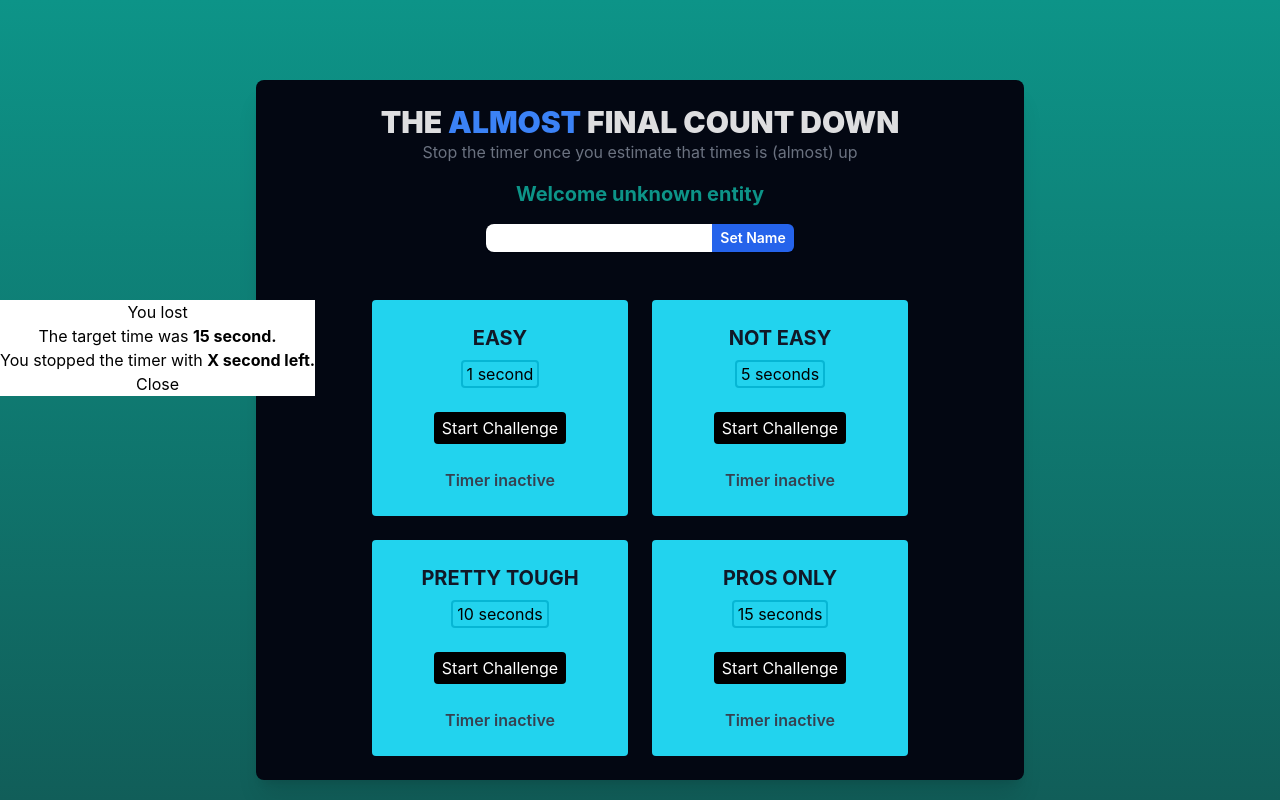
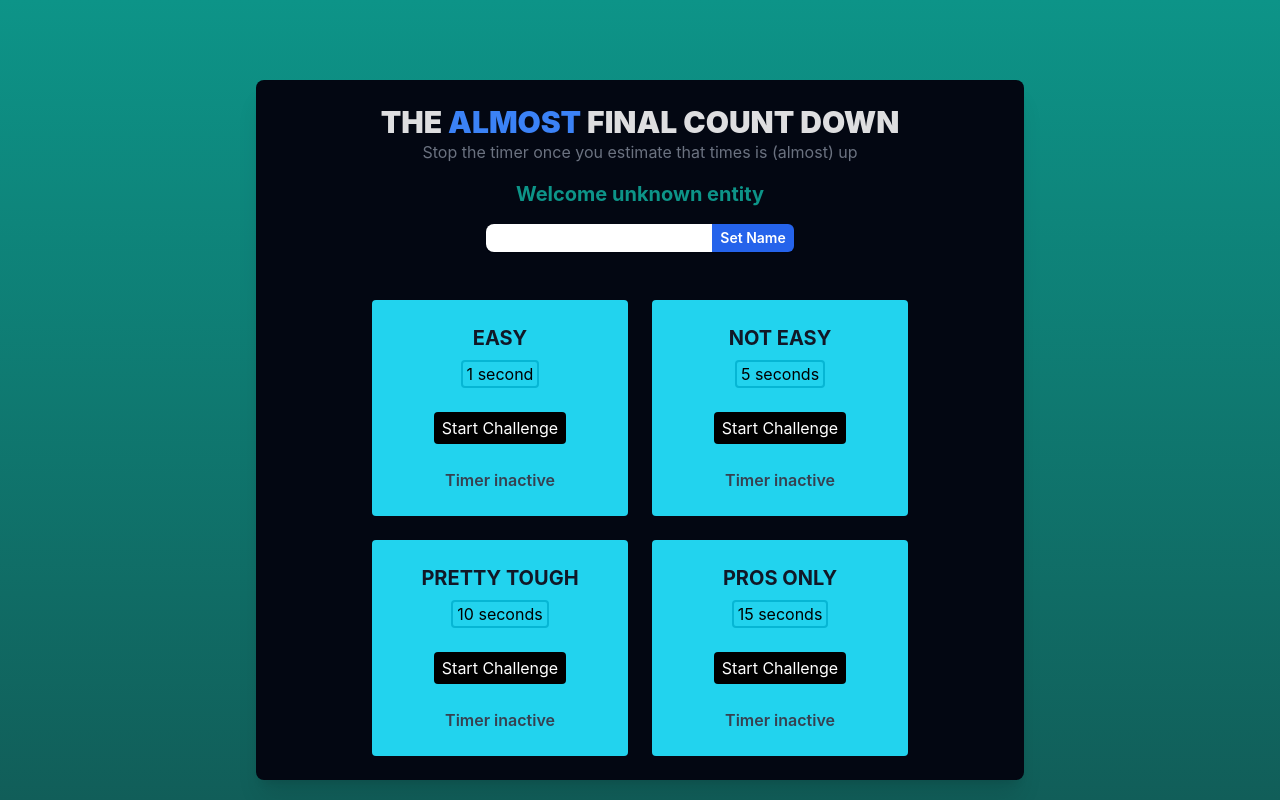
Before and after one commit to AiroldiFederico/Countdown-challenge, a React (Vite) app: page / in a window 1280 px wide. Built offline with nearby package versions, Linux system fonts and the light colour scheme.

Commit message:
major logic changes

```diff
--- a/src/components/ResultModal.jsx
+++ b/src/components/ResultModal.jsx
@@ -1,10 +1,13 @@
 import { forwardRef, useImperativeHandle, useRef } from "react";
 
-const ResultModal = forwardRef(function ResultModal(
-  { result, targetTime },
-  ref,
-) {
+const ResultModal = forwardRef(function ResultModal({ targetTime, remainingTime, onReset }, ref) {
+
+  let modalClass = "bg-white rounded-lg p-4 min-w-96 max-h-40 text-black text-center";
+
   const dialog = useRef();
+  const userLost = remainingTime <= 0;
+  const formattedRemainingTime = (remainingTime / 1000).toFixed(2);
+  const score = Math.round( (1 - remainingTime / (targetTime * 1000)) * 100);
 
   useImperativeHandle(ref, () => {
     return {
@@ -15,16 +18,17 @@ const ResultModal = forwardRef(function ResultModal(
   });
 
   return (
-    <dialog ref={dialog} className="text-center" open>
-      <h2>You {result}</h2>
+    <dialog ref={dialog} className={modalClass} onClose={onReset}>
+      {userLost && <h2>You Lost</h2>}
+      {!userLost && <h2>Your Score: {score}</h2>}
       <p>
-        The target time was <strong>{targetTime} second.</strong>
+        The target time was <strong>{targetTime} seconds.</strong>
       </p>
       <p>
-        You stopped the timer with <strong>X second left.</strong>
+        You stopped the timer with{" "}
+        <strong>{formattedRemainingTime} seconds left.</strong>
       </p>
-
-      <form method="dialog">
+      <form method="dialog" onSubmit={onReset}>
         <button>Close</button>
       </form>
     </dialog>
--- a/src/components/TimerChallenge.jsx
+++ b/src/components/TimerChallenge.jsx
@@ -13,8 +13,11 @@ export default function TimerChallenge({ title, targetTime }) {
 
   if (timeRemaining <= 0) {
     clearInterval(timer.current);
+    dialog.current.open();
+  }
+
+  function handleReset() {
     setTimeRemaining(targetTime * 1000);
-    dialog.current.open();
   }
 
   function handleStart() {
@@ -25,12 +28,17 @@ export default function TimerChallenge({ title, targetTime }) {
 
   function handleStop() {
     dialog.current.open();
-    clearTimeout(timer.current);
+    clearInterval(timer.current);
   }
 
   return (
     <>
-      <ResultModal ref={dialog} targetTime={targetTime} result="lost" />
+      <ResultModal
+        ref={dialog}
+        targetTime={targetTime}
+        remainingTime={timeRemaining}
+        onReset={handleReset}
+      />
       <section className="bg-cyan-400 rounded p-6 flex flex-col items-center min-w-64">
         <h2 className="text-xl font-bold text-gray-900 uppercase">{title}</h2>
 
```
